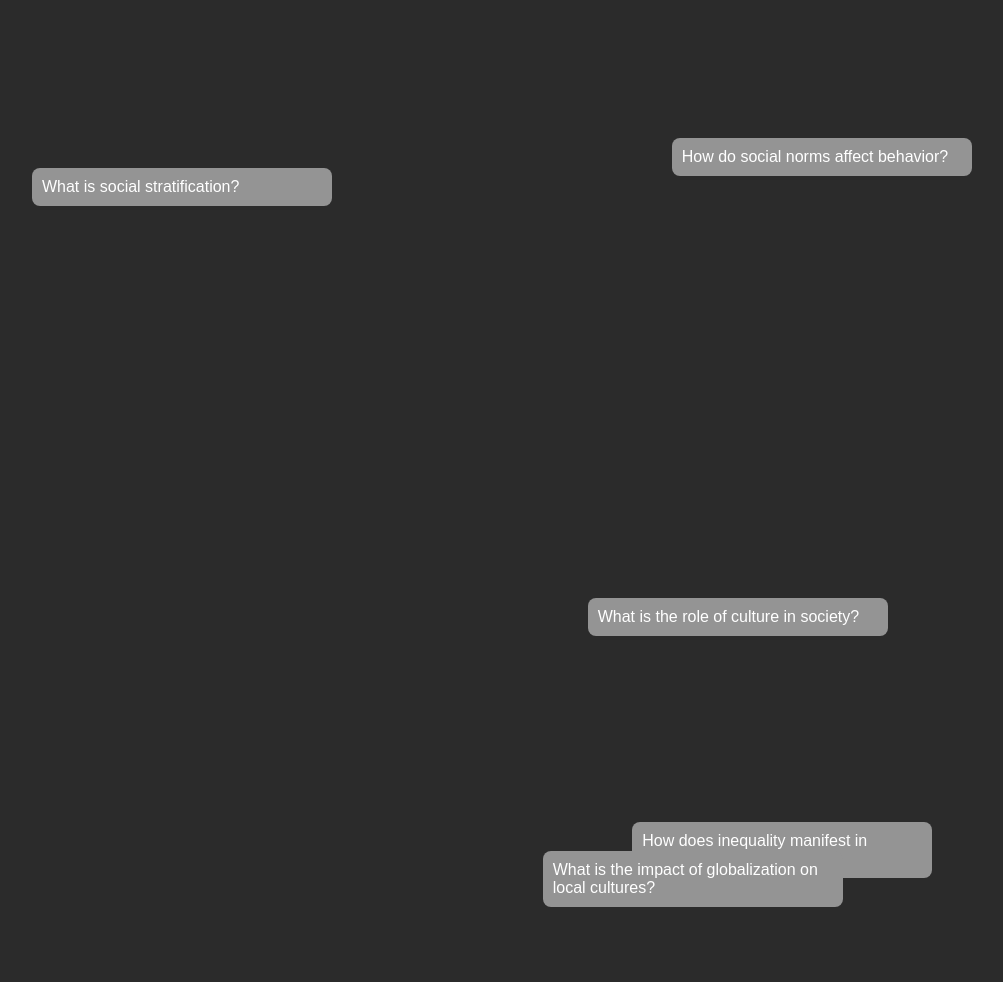
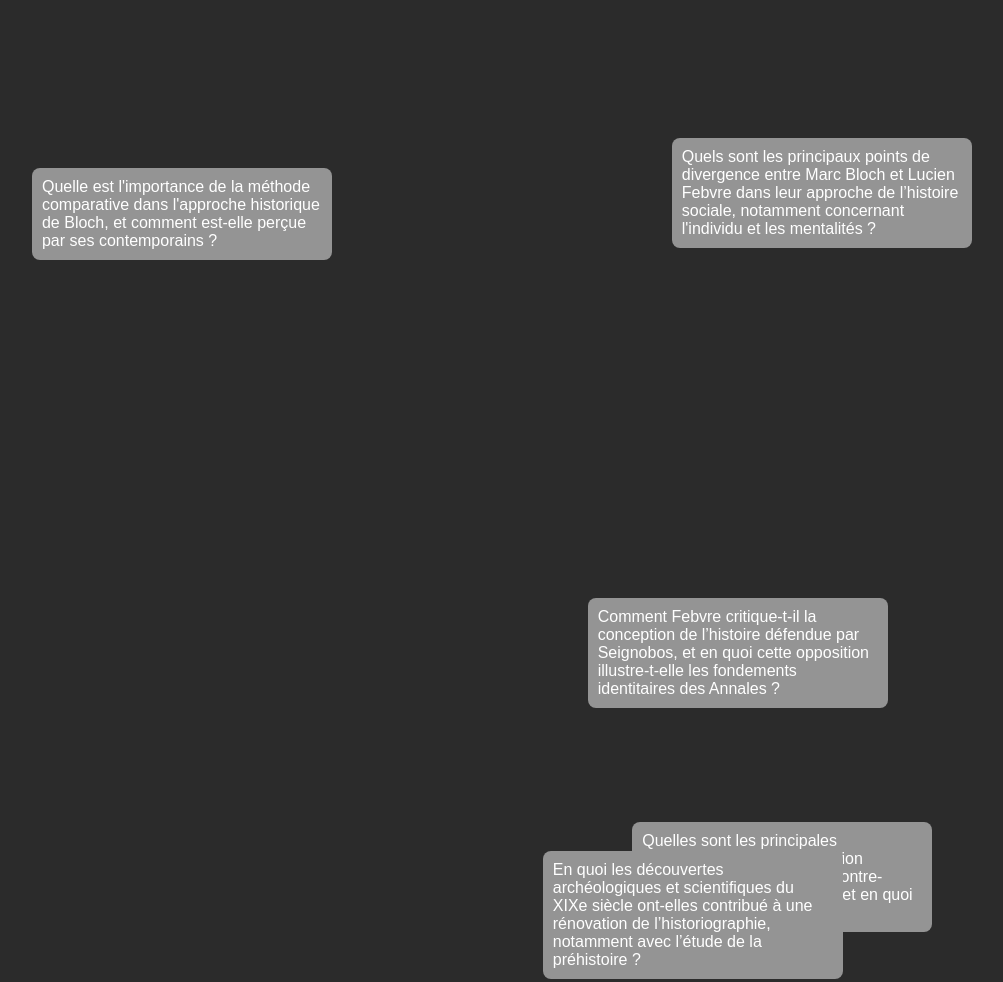
Before and after one commit to JosephBEAUREDER/Book, a plain HTML site: page questions.html in a window 1280 px wide. Shown: the part 120-1102 px from the top of the page, without its empty margins (111-1114 px from the left). Drawn offline with Linux system fonts and the light colour scheme.

Commit message:
new questions

```diff
--- a/questions.html
+++ b/questions.html
@@ -1,6 +1,7 @@
 <!DOCTYPE html>
 <html>
 <head>
+  <meta charset="UTF-8">
 <meta name="viewport" content="width=device-width, initial-scale=1.0">
   <style>
     body {
@@ -79,25 +80,24 @@
     }
 
     const texts = [
-      "What is social stratification?",
-      "How do social norms affect behavior?",
-      "What is the role of culture in society?",
-      "What are the main theories of socialization?",
-      "How does inequality manifest in modern societies?",
-      "What is the impact of globalization on local cultures?",
-      "What defines a social institution?",
-      "How do social movements bring about change?",
-      "What is the relationship between power and politics?",
-      "How do media shape public opinion?",
-      "What are the causes and effects of poverty?",
-      "What is the role of education in social mobility?",
-      "How do gender roles influence society?",
-      "What is the impact of religion on social norms?",
-      "What are the effects of urbanization?",
-      "How does race and ethnicity impact social identity?",
-      "What is the sociology of work?",
-      "How do families contribute to social reproduction?",
-      "What are the theories of deviance?",
+      "Quelle est l'importance de la méthode comparative dans l'approche historique de Bloch, et comment est-elle perçue par ses contemporains ?",
+      "Quels sont les principaux points de divergence entre Marc Bloch et Lucien Febvre dans leur approche de l’histoire sociale, notamment concernant l'individu et les mentalités ?",
+      "Comment Febvre critique-t-il la conception de l’histoire défendue par Seignobos, et en quoi cette opposition illustre-t-elle les fondements identitaires des Annales ?",
+      "Comment Michelet conçoit-il l'identité de la France à travers la fusion des races et la géographie historique ?",
+      "Quelles sont les principales interprétations de la Révolution française chez les auteurs contre-révolutionnaires et libéraux, et en quoi s'opposent-elles ?",
+      "En quoi les découvertes archéologiques et scientifiques du XIXe siècle ont-elles contribué à une rénovation de l’historiographie, notamment avec l’étude de la préhistoire ?",
+      "Comment Louis Althusser a-t-il intégré Marx et le structuralisme dans l'enseignement de l'École normale supérieure d'Ulm dans les années 1960 ?",
+      "En quoi la méthode de Georges Duby diffère-t-elle du schéma simpliste d'une causalité entre infrastructure et superstructure ?",
+      "Comment Guy Bois articule-t-il les niveaux d'analyse dans son étude de la crise du féodalisme au XIVe siècle ?",
+      "Quelles sont les divergences entre Pierre Vilar et Louis Althusser concernant l'interprétation de la pensée de Marx ?",
+      "Comment l'intérêt pour l'altérité et la relativisation de l'européocentrisme ont-ils influencé les discours anthropologiques et historiques en Occident ?",
+      "Comment le discours historique des années 1970 a-t-il reflété les changements sociétaux après Mai 68 ?",
+      "Comment la collaboration entre historiens et autres sciences sociales a-t-elle influencé l’approche structuraliste dans les années 1970 ?",
+      "Comment l’accent mis sur le structuralisme a-t-il transformé la manière dont les historiens abordent le temps et les événements ?",
+      "Comment Michel Foucault et Pierre Nora ont-ils contribué au passage d’une Histoire unifiée à des histoires multiples ?",
+      "Comment la notion de 'mentalités' a-t-elle redéfini l'approche des historiens dans les années 1970 ?",
+      "Quelles ont été les principales contributions de Philippe Ariès à l'histoire des mentalités ?",
+      "Comment Georges Duby et les historiens de l'école des Annales ont-ils structuré le champ des mentalités ?",
       "How does crime relate to social structures?",
       "What is the role of the state in regulating behavior?",
       "How do economic systems affect social inequality?",
```
